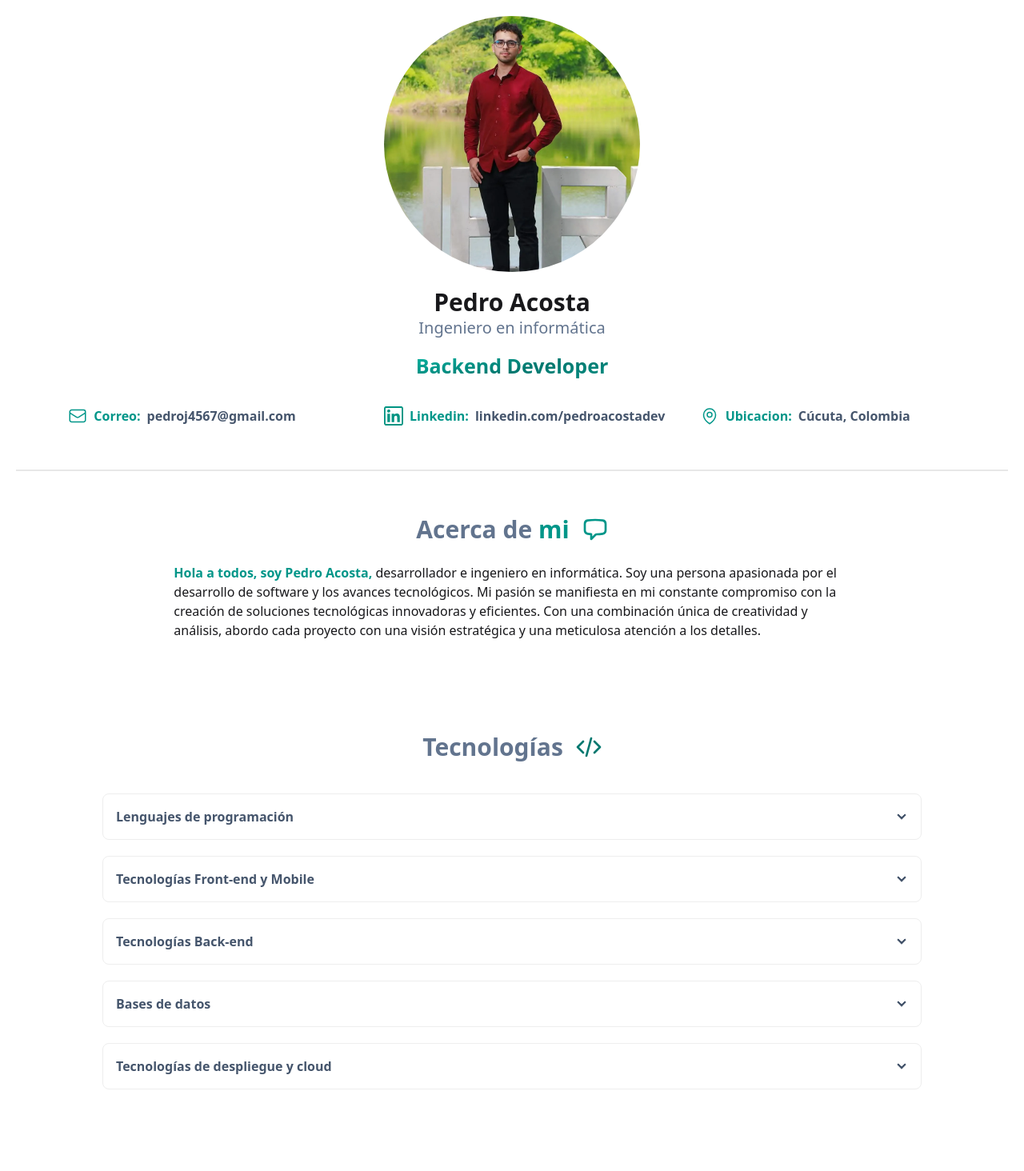
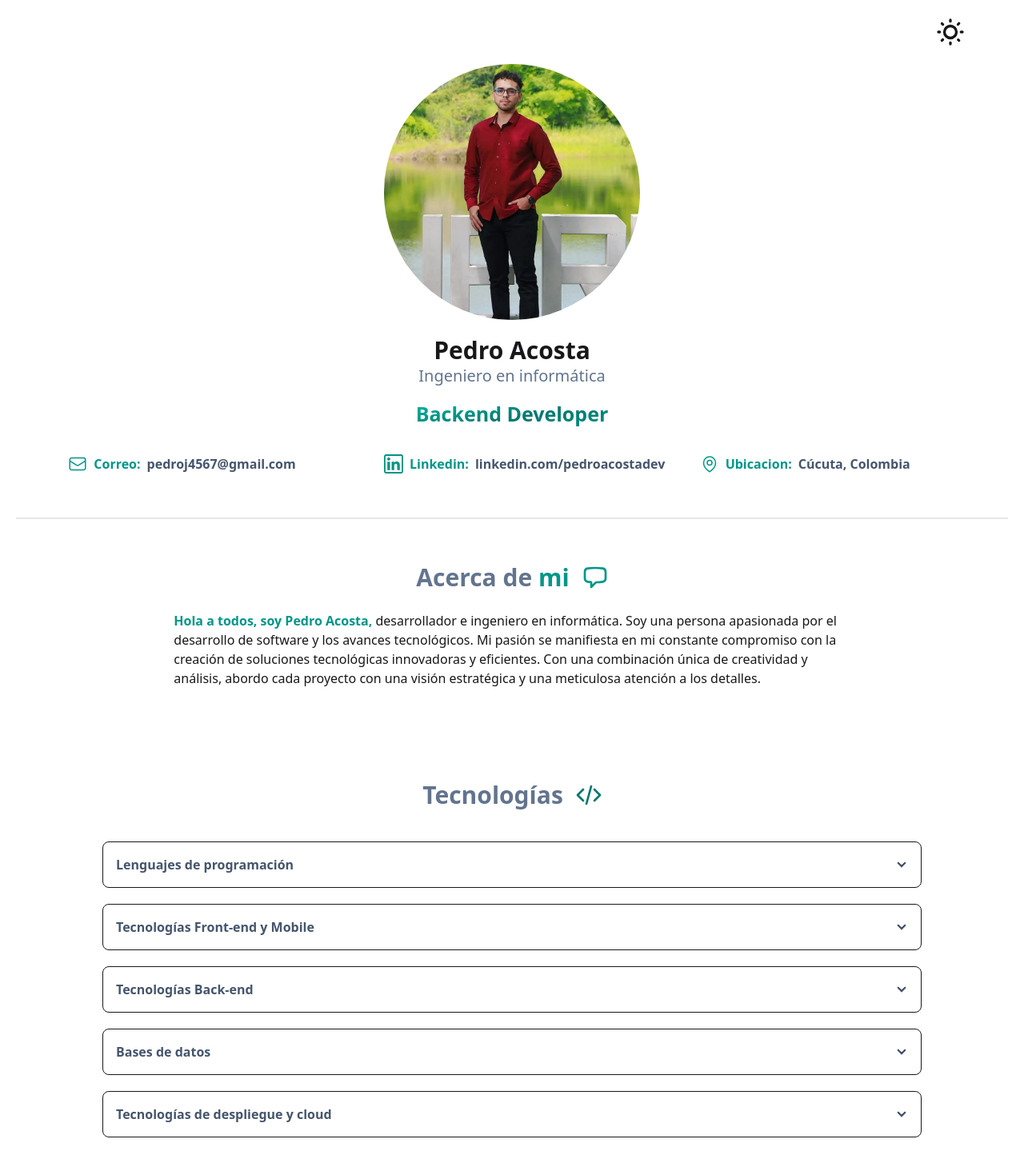
Before and after one commit to pedroj4567/portfolio-web, a React (Vite) app: page / in a window 1280 px wide. Shown: the top 1464 px of the page at 80% size. Built offline with nearby package versions, Linux system fonts and the light colour scheme.

Commit message:
add: tOGGLE THEMES

```diff
--- a/index.html
+++ b/index.html
@@ -1,5 +1,5 @@
 <!DOCTYPE html>
-<html lang="en">
+<html lang="en" data-theme="">
   <head>
     <meta charset="UTF-8" />
     <link rel="icon" type="image/svg+xml" href="/favicon.png" />
--- a/src/App.tsx
+++ b/src/App.tsx
@@ -4,10 +4,12 @@
 import ProfesionalDataSection from "./components/ProfesionalDataSection";
 import ProjectsSection from "./components/ProjectsSection";
 import TechnologiesSection from "./components/TechnologiesSection";
+import ThemeToggleButton from "./components/ThemeToggleButton";
 
 function App() {
   return (
-    <main className="">
+    <main className="relative">
+      <ThemeToggleButton />
       <Hero />
       <Divider />
       <AboutMeSection />
--- a/src/components/TechnologiesSection.tsx
+++ b/src/components/TechnologiesSection.tsx
@@ -15,7 +15,7 @@
       {/* Separar en componentes */}
       <div className="w-sm sm:w-5xl  ">
         <div
-          className="collapse collapse-arrow bg-base-100 border-base-300 border mb-5 "
+          className="collapse collapse-arrow bg-base-100  border mb-5 "
           tabIndex={0}
         >
           <input type="checkbox" />
@@ -47,7 +47,7 @@
         </div>
 
         <div
-          className="collapse collapse-arrow bg-base-100 border-base-300 border  mb-5"
+          className="collapse collapse-arrow bg-base-100 border  mb-5"
           tabIndex={1}
         >
           <input type="checkbox" />
@@ -79,7 +79,7 @@
         </div>
 
         <div
-          className="collapse collapse-arrow bg-base-100 border-base-300 border  mb-5"
+          className="collapse collapse-arrow bg-base-100  border  mb-5"
           tabIndex={2}
         >
           <input type="checkbox" />
@@ -111,7 +111,7 @@
         </div>
 
         <div
-          className="collapse collapse-arrow bg-base-100 border-base-300 border  mb-5"
+          className="collapse collapse-arrow bg-base-100 border  mb-5"
           tabIndex={3}
         >
           <input type="checkbox" />
@@ -143,11 +143,11 @@
         </div>
 
         <div
-          className="collapse collapse-arrow bg-base-100 border-base-300 border  mb-5"
+          className="collapse collapse-arrow bg-base-100  border  mb-5"
           tabIndex={4}
         >
           <input type="checkbox" />
-          <div className="collapse-title font-semibold text-slate-600 flex justify-between">
+          <div className="collapse-title font-semibold text-slate-600  flex justify-between">
             Tecnologías de despliegue y cloud
           </div>
 
@@ -174,12 +174,6 @@
           </div>
         </div>
       </div>
-
-      {/* <div className=" w-full sm:grid-cols-3 grid grid-cols-1 px-10 gap-5 place-items-center mt-8">
-        <Card />
-        <Card />
-        <Card />
-      </div> */}
     </section>
   );
 };
--- /dev/null
+++ b/src/components/ThemeToggleButton.tsx
@@ -0,0 +1,49 @@
+import { useEffect, useState } from "react";
+
+const ThemeToggleButton = () => {
+  const [theme, setTheme] = useState("light");
+
+  const toggleTheme = () => {
+    const newTheme = theme === "light" ? "dark" : "light";
+    setTheme(newTheme);
+    document.documentElement.setAttribute("data-theme", newTheme);
+    localStorage.setItem("theme", newTheme);
+  };
+
+  useEffect(() => {
+    const savedTheme = localStorage.getItem("theme") || "light";
+    setTheme(savedTheme);
+    document.documentElement.setAttribute("data-theme", savedTheme);
+  }, []);
+
+  return (
+    <div className="mx-18 mt-5 flex justify-end">
+      <label className="swap swap-rotate">
+        <input
+          type="checkbox"
+          className="theme-controller"
+          checked={theme === "dark"}
+          onChange={toggleTheme}
+        />
+
+        <svg
+          className="swap-off h-10 w-10 fill-current"
+          xmlns="http://www.w3.org/2000/svg"
+          viewBox="0 0 24 24"
+        >
+          <path d="M5.64,17l-.71.71a1,1,0,0,0,0,1.41,1,1,0,0,0,1.41,0l.71-.71A1,1,0,0,0,5.64,17ZM5,12a1,1,0,0,0-1-1H3a1,1,0,0,0,0,2H4A1,1,0,0,0,5,12Zm7-7a1,1,0,0,0,1-1V3a1,1,0,0,0-2,0V4A1,1,0,0,0,12,5ZM5.64,7.05a1,1,0,0,0,.7.29,1,1,0,0,0,.71-.29,1,1,0,0,0,0-1.41l-.71-.71A1,1,0,0,0,4.93,6.34Zm12,.29a1,1,0,0,0,.7-.29l.71-.71a1,1,0,1,0-1.41-1.41L17,5.64a1,1,0,0,0,0,1.41A1,1,0,0,0,17.66,7.34ZM21,11H20a1,1,0,0,0,0,2h1a1,1,0,0,0,0-2Zm-9,8a1,1,0,0,0-1,1v1a1,1,0,0,0,2,0V20A1,1,0,0,0,12,19ZM18.36,17A1,1,0,0,0,17,18.36l.71.71a1,1,0,0,0,1.41,0,1,1,0,0,0,0-1.41ZM12,6.5A5.5,5.5,0,1,0,17.5,12,5.51,5.51,0,0,0,12,6.5Zm0,9A3.5,3.5,0,1,1,15.5,12,3.5,3.5,0,0,1,12,15.5Z" />
+        </svg>
+
+        <svg
+          className="swap-on h-10 w-10 fill-current"
+          xmlns="http://www.w3.org/2000/svg"
+          viewBox="0 0 24 24"
+        >
+          <path d="M21.64,13a1,1,0,0,0-1.05-.14,8.05,8.05,0,0,1-3.37.73A8.15,8.15,0,0,1,9.08,5.49a8.59,8.59,0,0,1,.25-2A1,1,0,0,0,8,2.36,10.14,10.14,0,1,0,22,14.05,1,1,0,0,0,21.64,13Zm-9.5,6.69A8.14,8.14,0,0,1,7.08,5.22v.27A10.15,10.15,0,0,0,17.22,15.63a9.79,9.79,0,0,0,2.1-.22A8.11,8.11,0,0,1,12.14,19.73Z" />
+        </svg>
+      </label>
+    </div>
+  );
+};
+
+export default ThemeToggleButton;
--- a/src/index.css
+++ b/src/index.css
@@ -1,4 +1,7 @@
 @import "tailwindcss";
+
 @plugin "daisyui" {
-  themes: light --default, cupcake;
+  themes: light --default, dark --prefersdark;
 }
+
+@tailwind utilities;
```
